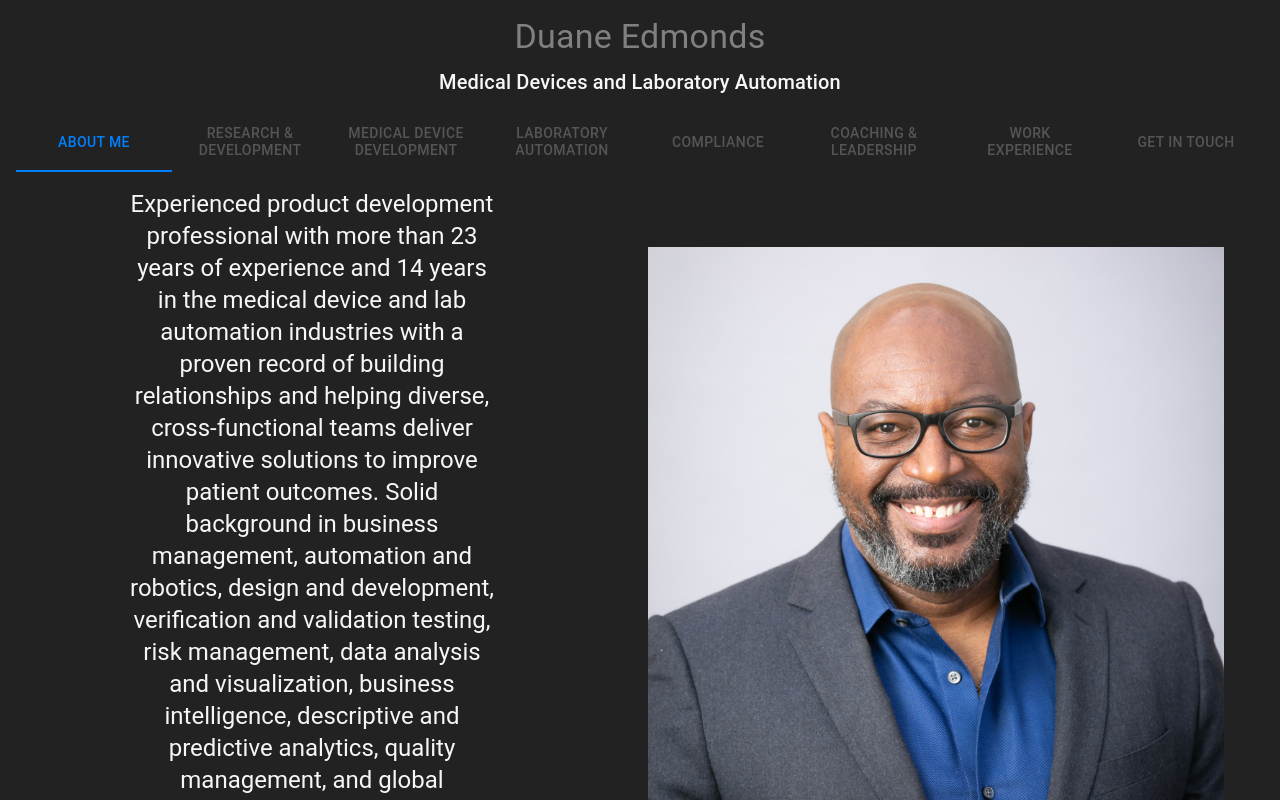
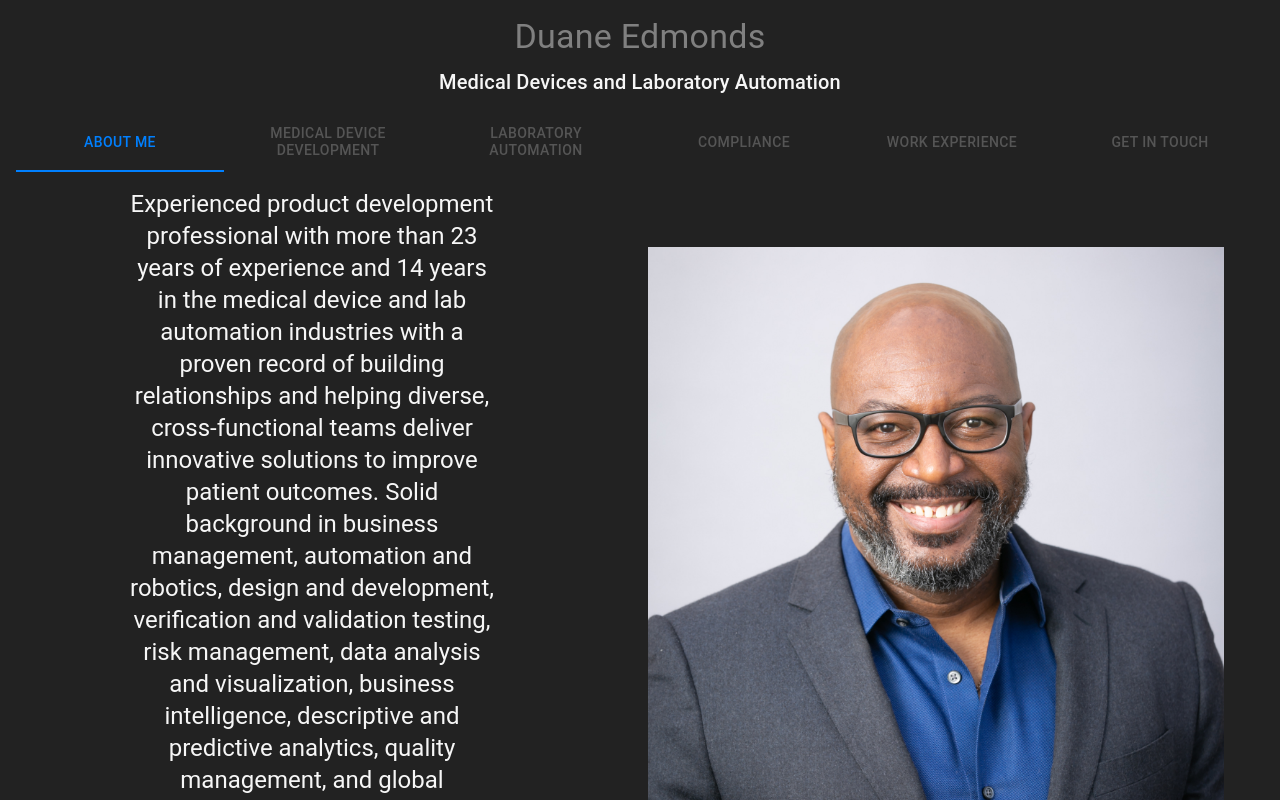
Before and after one commit to usefulmove/ded, a React (Vite) app: page / in a window 1280 px wide. Shown: the top 800 px of the page. Built offline with nearby package versions, Linux system fonts and the light colour scheme.

Commit message:
(automated gcp push)

```diff
--- a/src/components/Content.jsx
+++ b/src/components/Content.jsx
@@ -2,7 +2,6 @@ import React from "react";
 import { useState } from "react";
 import { Box, Card, Tabs, Tab, Typography } from "@mui/material";
 import PropTypes from "prop-types";
-import randd from "../assets/randd.jpg";
 import AboutMe from "./AboutMe";
 import Contact from "./Contact";
 import MedDev from "./MedDev";
@@ -58,61 +57,43 @@ function Content() {
       >
         <Tab label="About Me" {...a11yProps(0)} sx={{ color: "#555555" }} />
         <Tab
-          label="Research & Development"
+          label="Medical Device Development"
           {...a11yProps(1)}
           sx={{ color: "#555555" }}
         />
         <Tab
-          label="Medical Device Development"
+          label="Laboratory Automation"
           {...a11yProps(2)}
           sx={{ color: "#555555" }}
         />
+        <Tab label="Compliance" {...a11yProps(3)} sx={{ color: "#555555" }} />
         <Tab
-          label="Laboratory Automation"
-          {...a11yProps(3)}
+          label="Work Experience"
+          {...a11yProps(4)}
           sx={{ color: "#555555" }}
         />
-        <Tab label="Compliance" {...a11yProps(4)} sx={{ color: "#555555" }} />
-        <Tab
-          label="Coaching & Leadership"
-          {...a11yProps(5)}
-          sx={{ color: "#555555" }}
-        />
-        <Tab
-          label="Work Experience"
-          {...a11yProps(6)}
-          sx={{ color: "#555555" }}
-        />
-        <Tab label="Get In Touch" {...a11yProps(7)} sx={{ color: "#555555" }} />
+        <Tab label="Get In Touch" {...a11yProps(5)} sx={{ color: "#555555" }} />
       </Tabs>
       <TabPanel value={value} index={0}>
         <AboutMe />
       </TabPanel>
       <TabPanel value={value} index={1} className="selection-heading">
-        <img src={randd} height={"650px"} />
-      </TabPanel>
-      <TabPanel value={value} index={2} className="selection-heading">
         <MedDev />
       </TabPanel>
       <TabPanel
         value={value}
-        index={3}
+        index={2}
         className="selection-heading"
       ></TabPanel>
-      <TabPanel value={value} index={4} className="selection-heading">
+      <TabPanel value={value} index={3} className="selection-heading">
         <Compliance />
       </TabPanel>
       <TabPanel
         value={value}
-        index={5}
+        index={4}
         className="selection-heading"
       ></TabPanel>
-      <TabPanel
-        value={value}
-        index={6}
-        className="selection-heading"
-      ></TabPanel>
-      <TabPanel value={value} index={7} className="selection-heading">
+      <TabPanel value={value} index={5} className="selection-heading">
         <Contact />
       </TabPanel>
       <br />
```
